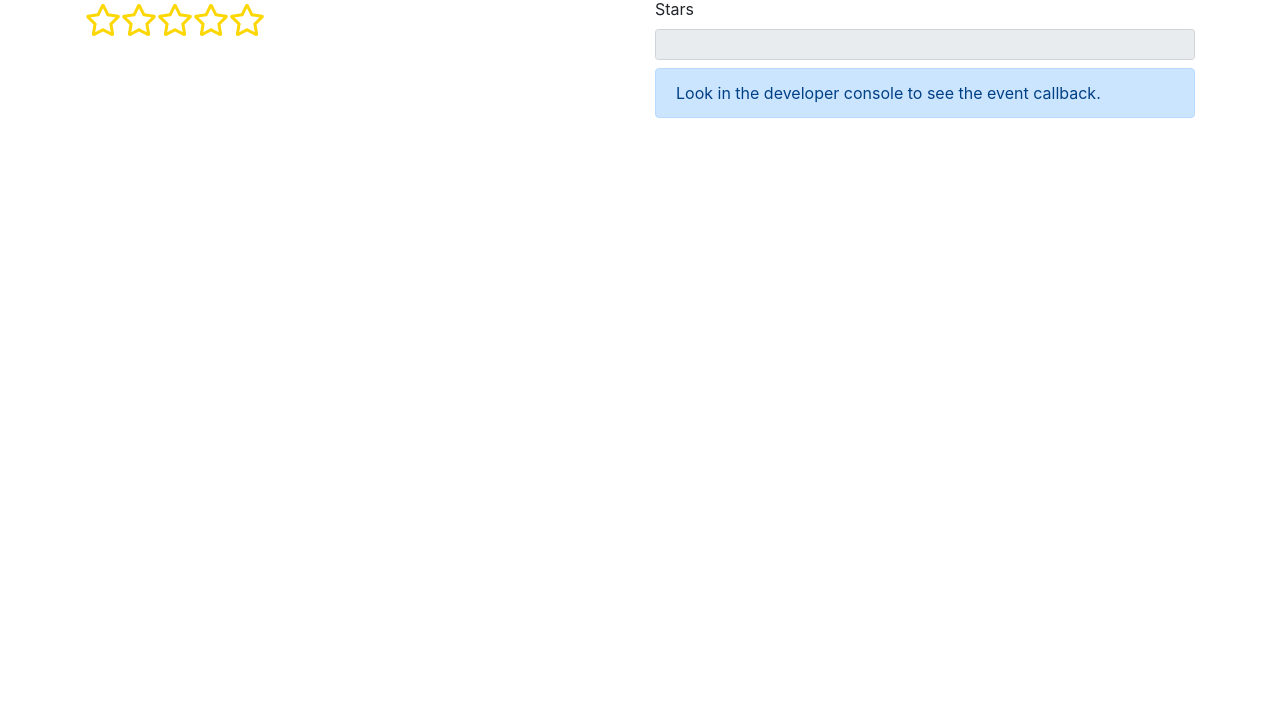
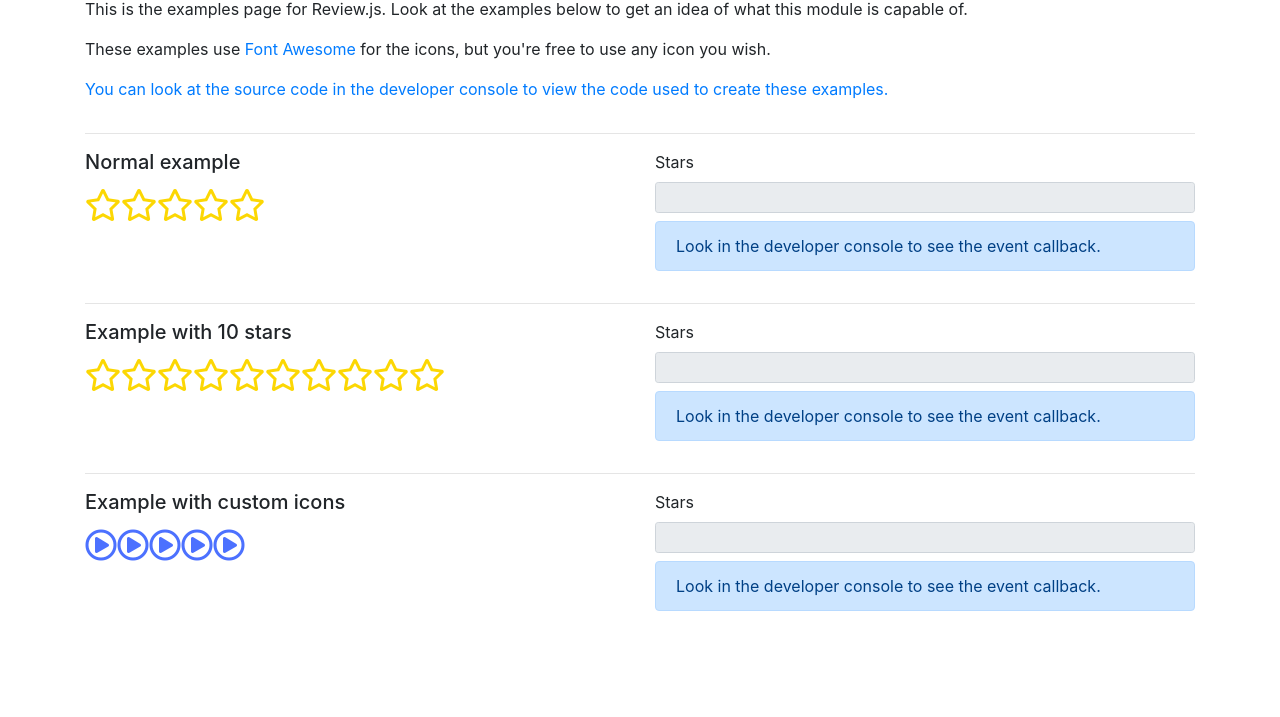
Before and after one commit to timyboy12345/Rating.js, a website: page index.html in a window 1280 px wide. Shown: the part 83-800 px from the top of the page. Drawn offline with nearby package versions, Linux system fonts and the light colour scheme.

Commit message:
More examples 🎉

```diff
--- a/index.html
+++ b/index.html
@@ -24,10 +24,26 @@
 <main class="container mt-4">
     <div class="row">
         <div class="col-12">
-            <h1>Review</h1>
+            <h1>Review.js</h1>
+
+            <p>
+                This is the examples page for Review.js. Look at the examples below to get an idea of what this module
+                is capable of.
+            </p>
+            <p>
+                These examples use <a href="https://fontawesome.com" target="_blank">Font Awesome</a> for the icons, but
+                you're free to use any icon you wish.
+            </p>
+            <p class="text-primary">
+                You can look at the source code in the developer console to view the code used to create these examples.
+            </p>
         </div>
 
+        <div class="col-12">
+            <hr>
+            <div class="row">
                 <div class="col-12 col-md-6" style="font-size: 2em;">
+                    <h5>Normal example</h5>
                     <div id="review"></div>
                 </div>
 
@@ -39,15 +55,67 @@
                     </div>
                 </div>
             </div>
+
+            <hr>
+            <div class="row">
+                <div class="col-12 col-md-6" style="font-size: 2em;">
+                    <h5>Example with 10 stars</h5>
+                    <div id="10starsReview"></div>
+                </div>
+
+                <div class="col-12 col-md-6">
+                    <label for="10starsInput">Stars</label>
+                    <input type="text" readonly id="10starsInput" class="form-control form-control-sm">
+                    <div class="alert alert-primary mt-2">
+                        Look in the developer console to see the event callback.
+                    </div>
+                </div>
+            </div>
+
+            <hr>
+            <div class="row">
+                <div class="col-12 col-md-6" style="font-size: 2em;">
+                    <h5>Example with custom icons</h5>
+                    <div id="customstarsReview"></div>
+                </div>
+
+                <div class="col-12 col-md-6">
+                    <label for="customstarsInput">Stars</label>
+                    <input type="text" readonly id="customstarsInput" class="form-control form-control-sm">
+                    <div class="alert alert-primary mt-2">
+                        Look in the developer console to see the event callback.
+                    </div>
+                </div>
+            </div>
+        </div>
+    </div>
 </main>
 
 <script>
     $("#review").rating({
-        "click": function(e) {
+        "click": function (e) {
             console.log(e);
             $("#starsInput").val(e.stars);
         }
-    })
+    });
+
+    $("#10starsReview").rating({
+        "stars": 10,
+        "click": function (e) {
+            console.log(e);
+            $("#10starsInput").val(e.stars);
+        }
+    });
+
+    $("#customstarsReview").rating({
+        "emptyStar": "far fa-play-circle",
+        "filledStar": "fas fa-play-circle",
+        "color": "#4c71ff",
+        "click": function (e) {
+            console.log(e);
+            $("#customstarsInput").val(e.stars);
+        }
+    });
 </script>
 </body>
 </html>
```
Also changed, not shown: index.md (deleted, +0 -51 lines), readme.md. Lines whose indentation alone changed are shown as unchanged.
